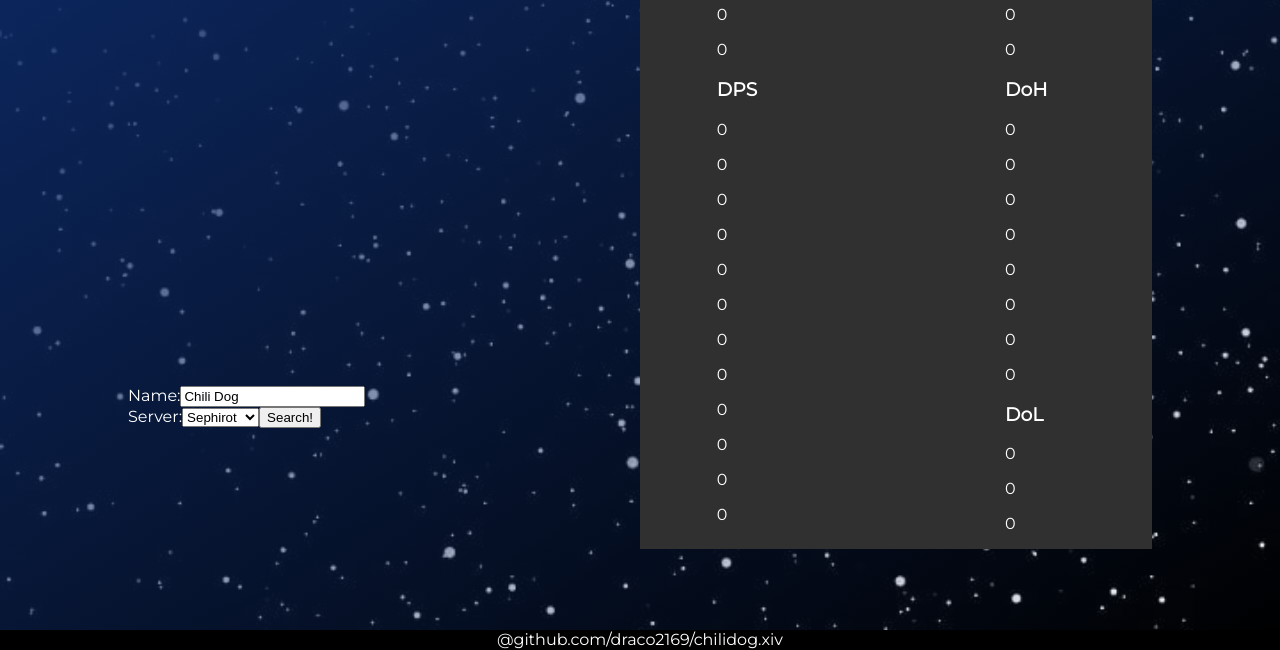
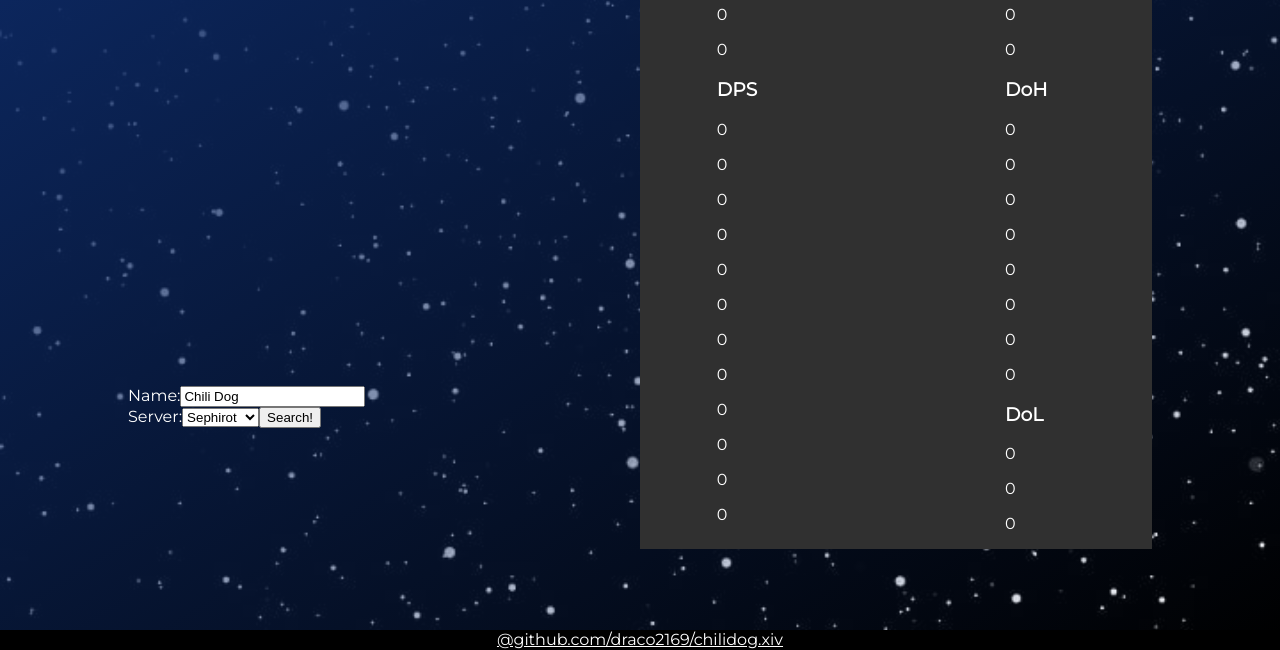
Before and after one commit to draco2169/chilidog.xiv, a React app: page / in a window 1280 px wide. Shown: the part 150-800 px from the top of the page. Built offline with nearby package versions, Linux system fonts and the light colour scheme; no server answers.

Commit message:
added link to footer

```diff
--- a/src/index.css
+++ b/src/index.css
@@ -61,3 +61,8 @@ body {
     color: white;
     text-align: center;
   }
+
+/*for the footer link*/
+a {
+    color: white;
+}
--- a/src/index.js
+++ b/src/index.js
@@ -157,7 +157,7 @@ class CharBox extends React.Component {
           </div>
         </div>
         <div className = 'footer'>
-          @github.com/draco2169/chilidog.xiv
+          <a href = "https://github.com/draco2169/chilidog.xiv" title = "Github Link" target = "_blank">@github.com/draco2169/chilidog.xiv</a>
         </div>
       </div>
     );
```
